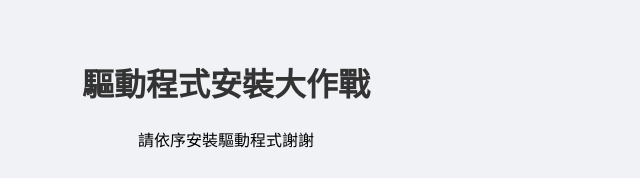
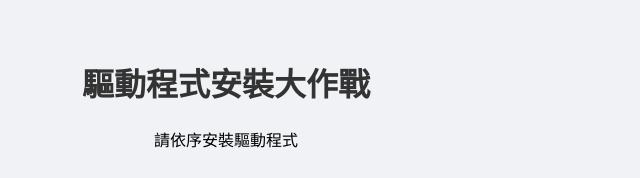
Before and after one commit to cnm252552/computer-quiz5, a plain HTML site: page index.html in a window 1280 px wide. Shown: the top 178 px of the page, 414-1054 px from the left. Drawn offline with Linux system fonts and the light colour scheme.

Commit message:
Update index.html

```diff
--- a/index.html
+++ b/index.html
@@ -56,7 +56,7 @@
 <body>
 
 <h1>驅動程式安裝大作戰</h1>
-<p>請依序安裝驅動程式謝謝</p>
+<p>請依序安裝驅動程式</p>
 
 <div class="buttons-container">
   <button class="driver-btn" data-step="1">晶片組驅動</button>
```
